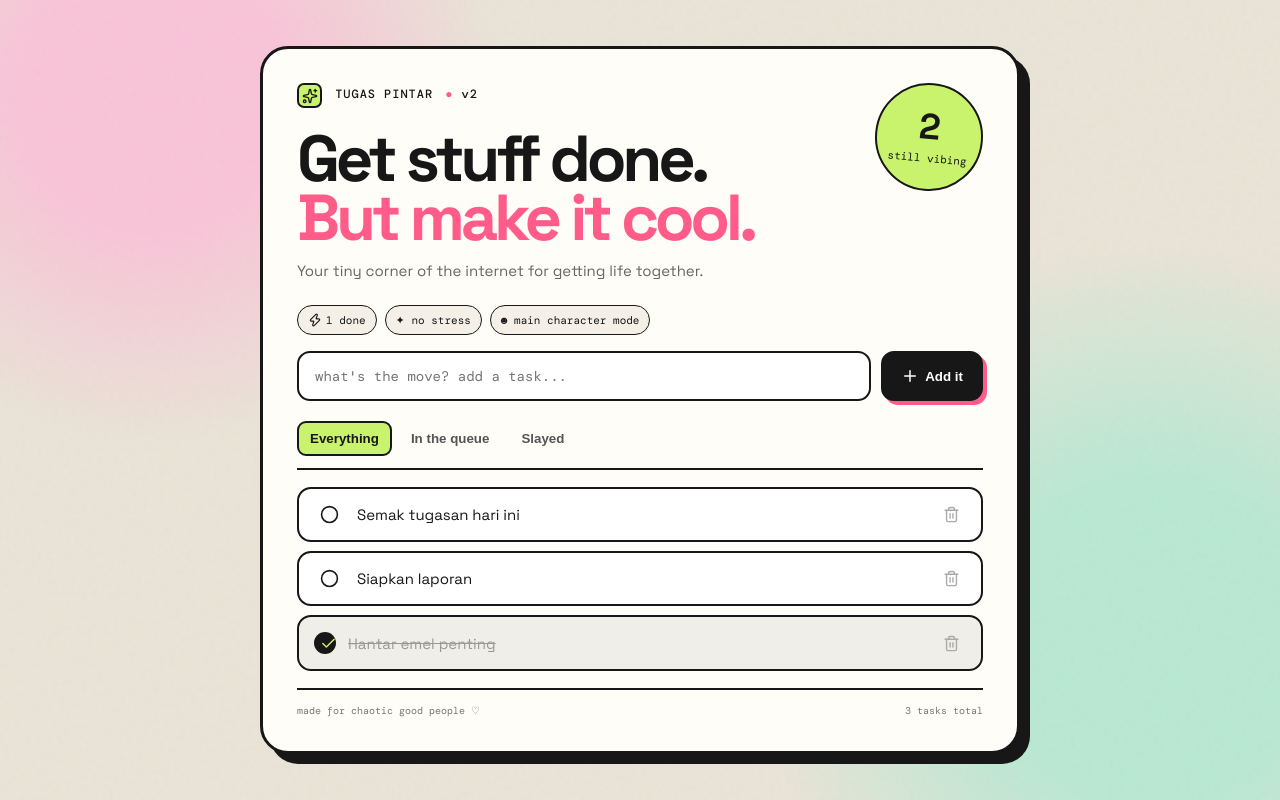
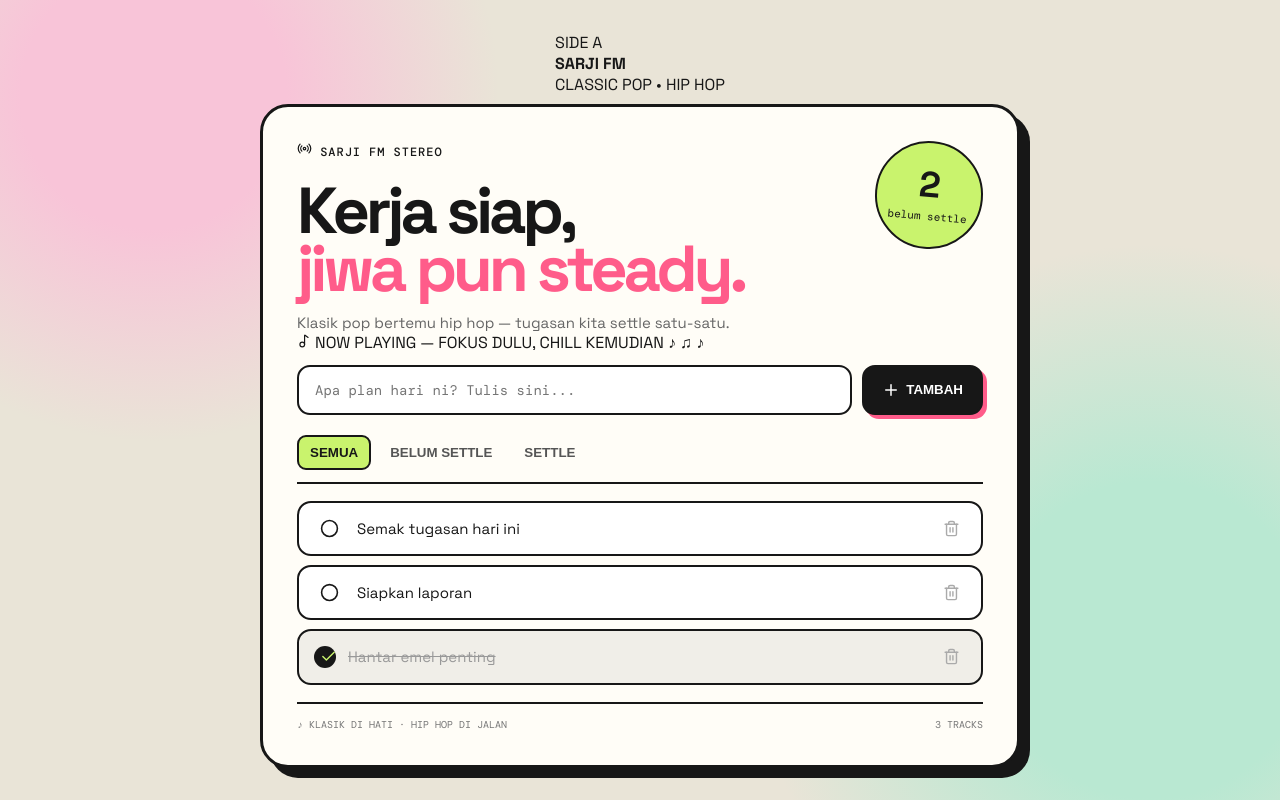
Before and after one commit to irwanshah-bot/Tugas-Pintar, a Next.js app: page / in a window 1280 px wide. Built offline with nearby package versions, Linux system fonts and the light colour scheme.

Commit message:
Rebrand Tugas Pintar as classic pop hip hop Sarji concept

```diff
--- a/app/page.js
+++ b/app/page.js
@@ -1,7 +1,7 @@
 'use client';
 
 import { useEffect, useMemo, useState } from 'react';
-import { Check, Circle, Plus, Trash2, Sparkles, Zap } from 'lucide-react';
+import { Check, Circle, Plus, Trash2, Music2, Radio } from 'lucide-react';
 
 const starter = [
   { id: 1, text: 'Semak tugasan hari ini', done: false },
@@ -10,58 +10,18 @@ const starter = [
 ];
 
 export default function Home() {
-  const [tasks, setTasks] = useState(starter);
-  const [text, setText] = useState('');
-  const [filter, setFilter] = useState('all');
-
+  const [tasks, setTasks] = useState(starter); const [text, setText] = useState(''); const [filter, setFilter] = useState('all');
   useEffect(() => { const saved = localStorage.getItem('tugas-pintar'); if (saved) setTasks(JSON.parse(saved)); }, []);
   useEffect(() => localStorage.setItem('tugas-pintar', JSON.stringify(tasks)), [tasks]);
-
-  function addTask(e) {
-    e.preventDefault(); const value = text.trim(); if (!value) return;
-    setTasks([{ id: Date.now(), text: value, done: false }, ...tasks]); setText('');
-  }
-  function toggle(id) { setTasks(tasks.map(t => t.id === id ? { ...t, done: !t.done } : t)); }
-  function remove(id) { setTasks(tasks.filter(t => t.id !== id)); }
-  const visible = useMemo(() => tasks.filter(t => filter === 'all' || (filter === 'active' ? !t.done : t.done)), [tasks, filter]);
-  const remaining = tasks.filter(t => !t.done).length;
-  const completed = tasks.length - remaining;
-
-  return (
-    <main className="page">
-      <div className="grain" />
-      <section className="card">
-        <header>
-          <div>
-            <div className="brand"><span className="logo"><Sparkles size={16}/></span> TUGAS PINTAR <span className="dot">●</span> v2</div>
-            <h1>Get stuff done.<br/><em>But make it cool.</em></h1>
-            <p className="muted">Your tiny corner of the internet for getting life together.</p>
-          </div>
-          <div className="count"><strong>{remaining}</strong><span>still vibing</span></div>
-        </header>
-
-        <div className="stats"><span><Zap size={14}/> {completed} done</span><span>✦ no stress</span><span>☻ main character mode</span></div>
-
-        <form onSubmit={addTask} className="add-form">
-          <input value={text} onChange={e => setText(e.target.value)} placeholder="what's the move? add a task..." aria-label="Tugasan baharu" />
-          <button type="submit"><Plus size={18}/> Add it</button>
-        </form>
-
-        <nav className="filters" aria-label="Penapis tugasan">
-          {[['all','Everything'],['active','In the queue'],['done','Slayed']].map(([key,label]) => <button key={key} className={filter === key ? 'selected' : ''} onClick={() => setFilter(key)}>{label}</button>)}
-        </nav>
-
-        <div className="tasks">
-          {visible.length === 0 ? <div className="empty">No tasks here. You ate. ✨</div> : visible.map(task => (
-            <article className={`task ${task.done ? 'done' : ''}`} key={task.id}>
-              <button className="check" onClick={() => toggle(task.id)} aria-label={task.done ? 'Tanda belum selesai' : 'Tanda selesai'}>{task.done ? <Check size={17}/> : <Circle size={19}/>}</button>
-              <span>{task.text}</span>
-              <button className="delete" onClick={() => remove(task.id)} aria-label="Padam tugasan"><Trash2 size={17}/></button>
-            </article>
-          ))}
-        </div>
-        <footer><span>made for chaotic good people ♡</span><span>{tasks.length} tasks total</span></footer>
-      </section>
-    </main>
-  );
+  function addTask(e) { e.preventDefault(); const value=text.trim(); if(!value)return; setTasks([{id:Date.now(),text:value,done:false},...tasks]); setText(''); }
+  function toggle(id){setTasks(tasks.map(t=>t.id===id?{...t,done:!t.done}:t));} function remove(id){setTasks(tasks.filter(t=>t.id!==id));}
+  const visible=useMemo(()=>tasks.filter(t=>filter==='all'||(filter==='active'?!t.done:t.done)),[tasks,filter]); const remaining=tasks.filter(t=>!t.done).length;
+  return <main className="page"><div className="cassette">SIDE A<br/><b>SARJI FM</b><br/>CLASSIC POP • HIP HOP</div><section className="card">
+    <header><div><div className="brand"><span className="badge"><Radio size={15}/></span> SARJI FM <span className="stereo">STEREO</span></div><h1>Kerja siap,<br/><em>jiwa pun steady.</em></h1><p className="muted">Klasik pop bertemu hip hop — tugasan kita settle satu-satu.</p></div><div className="count"><strong>{remaining}</strong><span>belum settle</span></div></header>
+    <div className="ticker"><Music2 size={14}/> NOW PLAYING — FOKUS DULU, CHILL KEMUDIAN <span>♪ ♫ ♪</span></div>
+    <form onSubmit={addTask} className="add-form"><input value={text} onChange={e=>setText(e.target.value)} placeholder="Apa plan hari ni? Tulis sini..."/><button type="submit"><Plus size={18}/> TAMBAH</button></form>
+    <nav className="filters">{[['all','SEMUA'],['active','BELUM SETTLE'],['done','SETTLE']].map(([key,label])=><button key={key} className={filter===key?'selected':''} onClick={()=>setFilter(key)}>{label}</button>)}</nav>
+    <div className="tasks">{visible.length===0?<div className="empty">Semua settle. Respect. ✌</div>:visible.map(task=><article className={`task ${task.done?'done':''}`} key={task.id}><button className="check" onClick={()=>toggle(task.id)}>{task.done?<Check size={17}/>:<Circle size={19}/>}</button><span>{task.text}</span><button className="delete" onClick={()=>remove(task.id)}><Trash2 size={17}/></button></article>)}</div>
+    <footer><span>♪ KLASIK DI HATI · HIP HOP DI JALAN</span><span>{tasks.length} TRACKS</span></footer>
+  </section></main>;
 }
```
